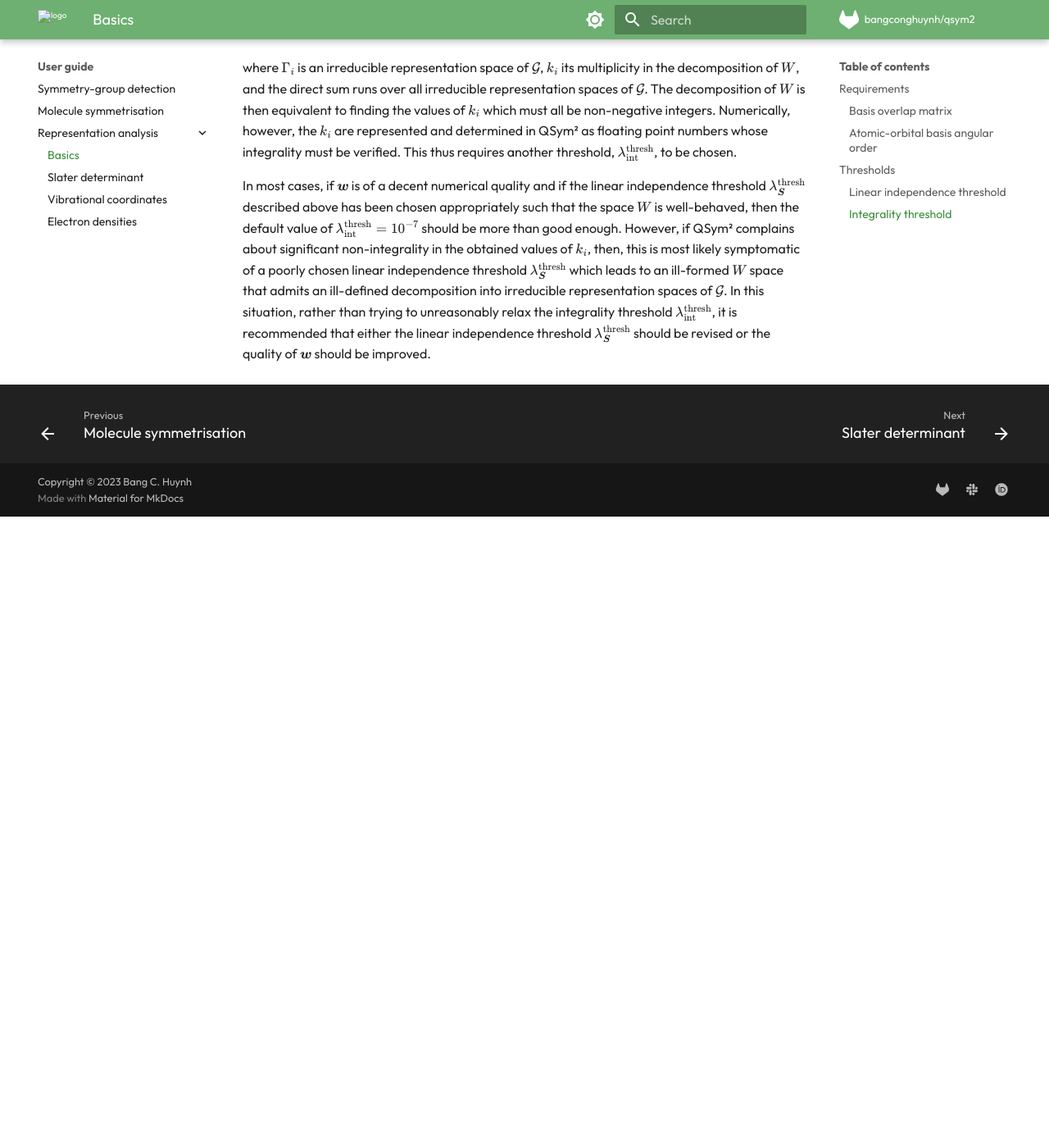
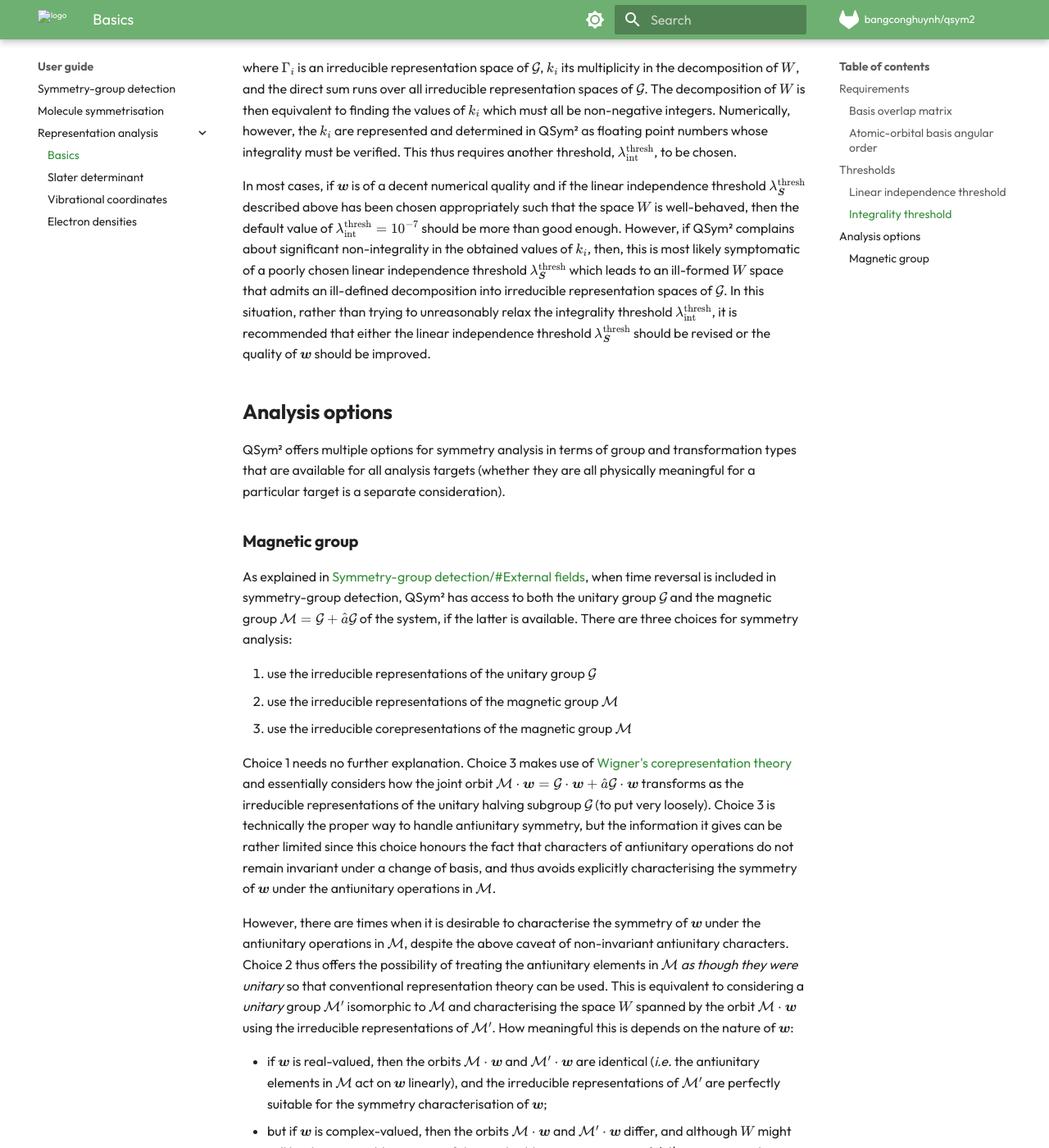
Before and after one commit to bangconghuynh/qsym2, an MkDocs documentation site: the page built from docs/docs/user-guide/representation-analysis/basics.md, in a window 1280 px wide and 1400 px high, scrolled down 3623 px. Shown: the whole window at 82% size. Built offline with MkDocs 1.6.1 and Material for MkDocs 9.7.7, drawn with Linux system fonts in a browser that asks for light colours; comment, search, counter and statistics services are not loaded; before the commit the page ends 4253 px from its top, so only the background shows below that; some of the changed text lies outside the part shown.

Commit message:
Added magnetic group choice.

````diff
--- a/docs/docs/user-guide/representation-analysis/basics.md
+++ b/docs/docs/user-guide/representation-analysis/basics.md
@@ -241,3 +241,67 @@ This thus requires another threshold, $\lambda^{\mathrm{thresh}}_{\mathrm{int}}$
 In most cases, if $\mathbfit{w}$ is of a decent numerical quality and if the linear independence threshold $\lambda^{\mathrm{thresh}}_{\mathbfit{S}}$ described above has been chosen appropriately such that the space $W$ is well-behaved, then the default value of $\lambda^{\mathrm{thresh}}_{\mathrm{int}} = 10^{-7}$ should be more than good enough.
 However, if QSym² complains about significant non-integrality in the obtained values of $k_i$, then, this is most likely symptomatic of a poorly chosen linear independence threshold $\lambda^{\mathrm{thresh}}_{\mathbfit{S}}$ which leads to an ill-formed $W$ space that admits an ill-defined decomposition into irreducible representation spaces of $\mathcal{G}$.
 In this situation, rather than trying to unreasonably relax the integrality threshold $\lambda^{\mathrm{thresh}}_{\mathrm{int}}$, it is recommended that either the linear independence threshold $\lambda^{\mathrm{thresh}}_{\mathbfit{S}}$ should be revised or the quality of $\mathbfit{w}$ should be improved.
+
+
+## Analysis options
+
+QSym² offers multiple options for symmetry analysis in terms of group and transformation types that are available for all analysis targets (whether they are all physically meaningful for a particular target is a separate consideration).
+
+### Magnetic group
+
+As explained in [Symmetry-group detection/#External fields](../symmetry-group-detection.md/#external-fields), when time reversal is included in symmetry-group detection, QSym² has access to both the unitary group $\mathcal{G}$ and the magnetic group $\mathcal{M} = \mathcal{G} + \hat{a}\mathcal{G}$ of the system, if the latter is available.
+There are three choices for symmetry analysis:
+
+1. use the irreducible representations of the unitary group $\mathcal{G}$
+2. use the irreducible representations of the magnetic group $\mathcal{M}$
+3. use the irreducible corepresentations of the magnetic group $\mathcal{M}$
+
+Choice 1 needs no further explanation.
+Choice 3 makes use of [Wigner's corepresentation theory](../../methodologies/magnetic-corepresentations.md) and essentially considers how the joint orbit $\mathcal{M} \cdot \mathbfit{w} = \mathcal{G} \cdot \mathbfit{w} + \hat{a}\mathcal{G} \cdot \mathbfit{w}$ transforms as the irreducible representations of the unitary halving subgroup $\mathcal{G}$ (to put very loosely).
+Choice 3 is technically the proper way to handle antiunitary symmetry, but the information it gives can be rather limited since this choice honours the fact that characters of antiunitary operations do not remain invariant under a change of basis, and thus avoids explicitly characterising the symmetry of $\symbfit{w}$ under the antiunitary operations in $\mathcal{M}$.
+
+However, there are times when it is desirable to characterise the symmetry of $\symbfit{w}$ under the antiunitary operations in $\mathcal{M}$, despite the above caveat of non-invariant antiunitary characters.
+Choice 2 thus offers the possibility of treating the antiunitary elements in $\mathcal{M}$ *as though they were unitary* so that conventional representation theory can be used.
+This is equivalent to considering a *unitary* group $\mathcal{M}'$ isomorphic to $\mathcal{M}$ and characterising the space $W$ spanned by the orbit $\mathcal{M} \cdot \mathbfit{w}$ using the irreducible representations of $\mathcal{M}'$.
+How meaningful this is depends on the nature of $\mathbfit{w}$:
+
+- if $\mathbfit{w}$ is real-valued, then the orbits $\mathcal{M} \cdot \mathbfit{w}$ and $\mathcal{M}' \cdot \mathbfit{w}$ are identical (*i.e.* the antiunitary elements in $\mathcal{M}$ act on $\mathbfit{w}$ linearly), and the irreducible representations of $\mathcal{M}'$ are perfectly suitable for the symmetry characterisation of $\mathbfit{w}$;
+- but if $\mathbfit{w}$ is complex-valued, then the orbits $\mathcal{M} \cdot \mathbfit{w}$ and $\mathcal{M}' \cdot \mathbfit{w}$ differ, and although $W$ might still be decomposable in terms of the irreducible representations of $\mathcal{M}'$, it is in general unclear how the decomposition should be interpreted.
+
+The above choices can be specified as follows.
+
+=== "Binary"
+    ```yaml
+    analysis_targets:
+      - !SlaterDeterminant #(1)!
+        source: ...
+        control:
+          ...
+          use_magnetic_group: null #(2)!
+    ```
+
+    1. :fontawesome-solid-users: This is just an example analysis target. The choices for magnetic group analysis can be specified in any analysis target.
+    2. :fontawesome-solid-users: The possible options are:
+        - `null`: this specifies choice 1 &mdash; use the irreducible representations of the unitary group $\mathcal{G}$,
+        - `!Representation`: this specifies choice 2 &mdash; use the irreducible representations of the magnetic group $\mathcal{M}$, if $\mathcal{M}$ is available,
+        - `!Corepresentation`: this specifies choice 3 &mdash; use the irreducible corepresentations of the magnetic group $\mathcal{M}$, if $\mathcal{M}$ is available.
+
+=== "Python"
+    ```python
+    from qsym2 import (
+        rep_analyse_slater_determinant,
+        MagneticSymmetryAnalysisKind #(1)!
+    )
+
+    rep_analyse_slater_determinant( #(2)!
+        ...,
+        use_magnetic_group=None, #(3)!
+    )
+    ```
+
+    1. :fontawesome-solid-laptop-code: This is a Python-exposed Rust enum of the same name, [`MagneticSymmetryAnalysisKind`](https://qsym2.dev/api/qsym2/drivers/representation_analysis/enum.MagneticSymmetryAnalysisKind.html), for indicating the type of magnetic symmetry to be used for symmetry analysis.
+    2. :fontawesome-solid-users: This is just an example analysis driver function in Python. The choices for magnetic group analysis can be specified in any analysis driver function.
+    3. :fontawesome-solid-users: The possible options are:
+        - `None`: this specifies choice 1 &mdash; use the irreducible representations of the unitary group $\mathcal{G}$,
+        - `MagneticSymmetryAnalysisKind.Representation`: this specifies choice 2 &mdash; use the irreducible representations of the magnetic group $\mathcal{M}$, if $\mathcal{M}$ is available,
+        - `MagneticSymmetryAnalysisKind.Corepresentation`: this specifies choice 3 &mdash; use the irreducible corepresentations of the magnetic group $\mathcal{M}$, if $\mathcal{M}$ is available.
--- a/docs/mkdocs.yml
+++ b/docs/mkdocs.yml
@@ -101,6 +101,8 @@ nav:
     - methodologies/character-table-generation.md
     - methodologies/external-fields.md
     - methodologies/orbit-based-representation-analysis.md
+    - methodologies/magnetic-corepresentations.md
+    - methodologies/projective-reps-coreps.md
   - User guide:
     - user-guide/symmetry-group-detection.md
     - user-guide/molecule-symmetrisation.md
````
Also changed, not shown: docs/docs/index.md (+2 -2 lines), docs/docs/methodologies/magnetic-corepresentations.md (added, +4 -0 lines), docs/docs/methodologies/projective-reps-coreps.md (added, +4 -0 lines), docs/docs/user-guide/symmetry-group-detection.md (+1 -1 lines).
